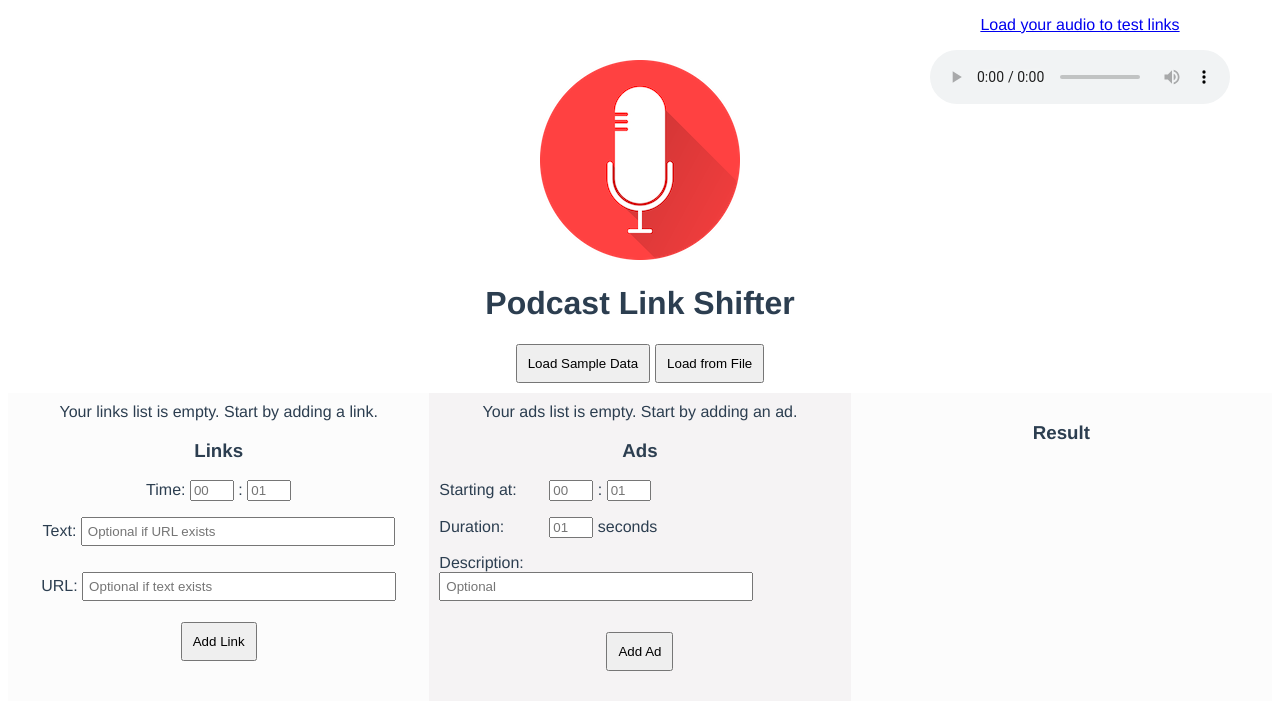
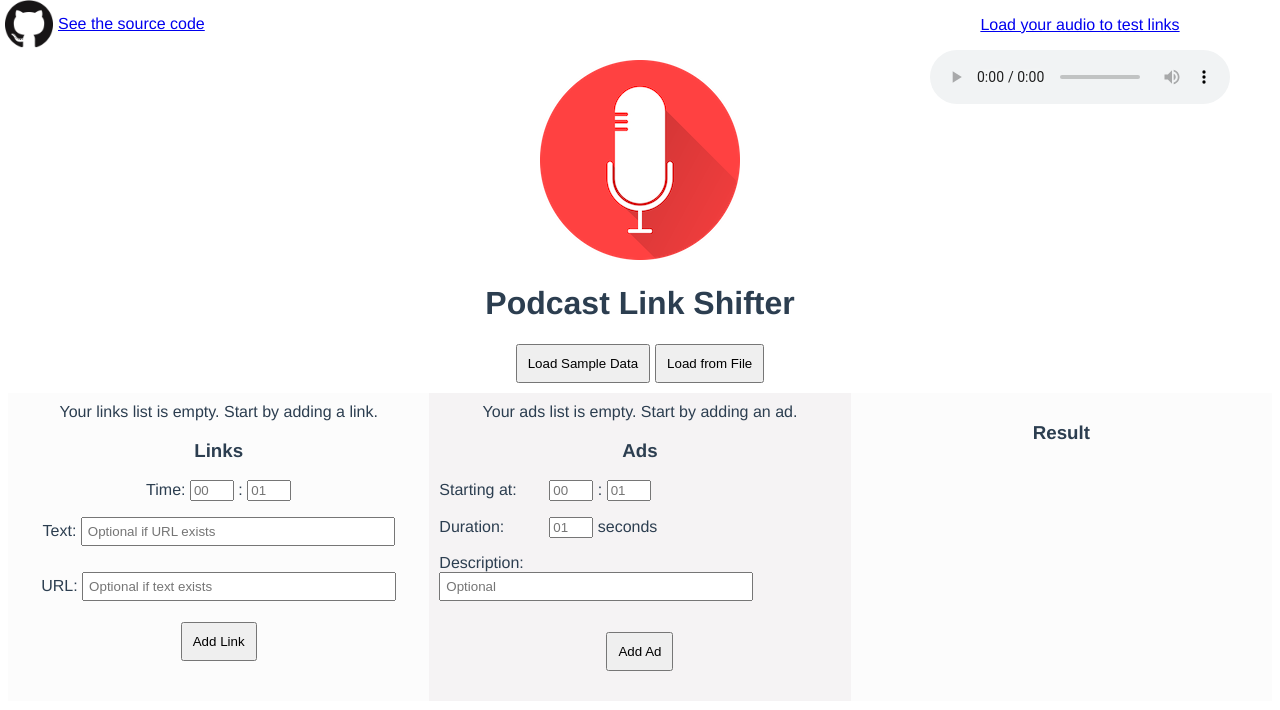
Before and after one commit to serdarcevher/podcast-link-shifter, a Vue app: page / in a window 1280 px wide. Shown: the top 710 px of the page. Built offline with nearby package versions, Linux system fonts and the light colour scheme.

Commit message:
Add link to the source code

```diff
--- a/src/App.vue
+++ b/src/App.vue
@@ -49,9 +49,6 @@ div#columns {
   margin-top: 60px;
 }
 
-d-block {
-  display:block;
-}
 .p-2 {
   padding:10px;
 }
@@ -140,7 +137,20 @@ button.remove {
   margin-right:10px;
 }
 
-#right-top {
+.flex-link {
+  display: flex;
+  align-items: center;
+  flex-direction: row;
+}
+#top-left {
+  position:fixed;
+  top:0;
+  left:0;
+  width:250px;
+  height:40px;
+}
+
+#top-right {
   position:fixed;
   width:400px;
   height:120px;
--- a/src/components/Home.vue
+++ b/src/components/Home.vue
@@ -1,5 +1,12 @@
 <template>
     <div id="container">
+        <div id="top-left">
+            <a class="flex-link ml-1" href="https://github.com/serdarcevher/podcast-link-shifter">
+                <img alt="See the source code in GitHub" src="../assets/githubMark.png" width="48" height="48">
+                <div class="ml-1">See the source code</div>
+            </a>
+        </div>
+
         <div>
             <h1>{{ msg }}</h1>
 
@@ -27,8 +34,7 @@
             </div>
         </div>
 
-
-        <div id="right-top">
+        <div id="top-right">
             <Player :selected-time="selectedAudioTime"></Player>
         </div>
     </div>
```
Also changed, not shown: src/assets/githubMark.png (added).
